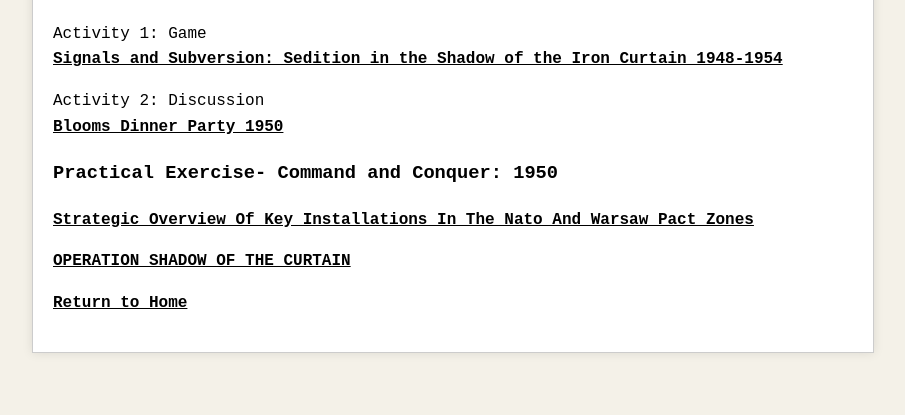
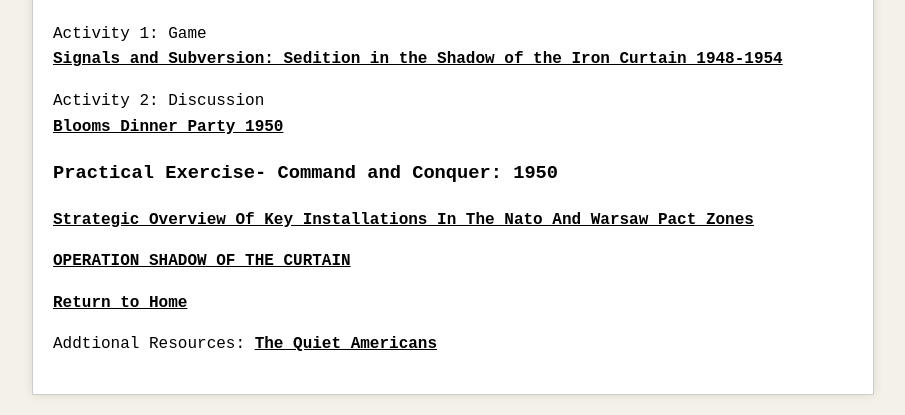
Before and after one commit to jboyce1/CodeWar, a Jekyll site: the page built from classes/EnemiesFromWithin.md, in a window 1280 px wide and 900 px high, scrolled down 1062 px, cut to the strip 485-900 px from the top of the window. Shown: the whole strip, without its empty margins (187-1092 px from the left). Built offline with Jekyll 4.4.1, drawn with Linux system fonts in a browser that asks for light colours; before the commit the page ends 1920 px from its top, so only the background shows below that.

Commit message:
Update EnemiesFromWithin.md

```diff
--- a/classes/EnemiesFromWithin.md
+++ b/classes/EnemiesFromWithin.md
@@ -49,3 +49,6 @@ Activity 1: Game
 
 
 [Return to Home](../)
+
+Addtional Resources:
+<a href="https://www.amazon.com/Quiet-Americans-Spies-War-Tragedy/dp/0385540450" target="_blank">The Quiet Americans</a>
```
